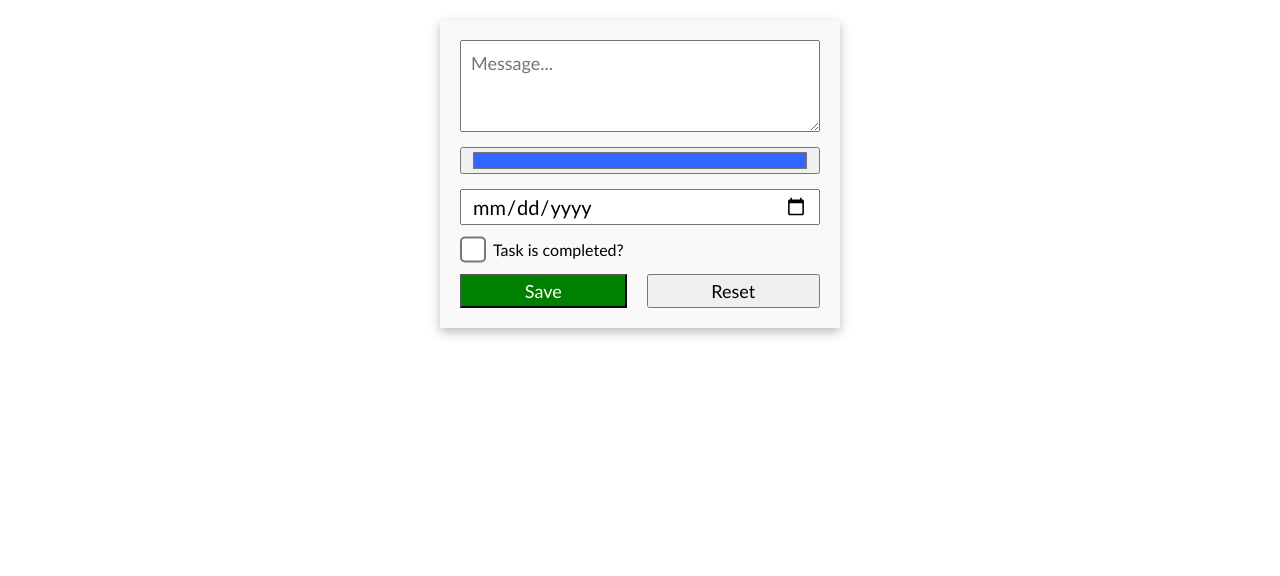
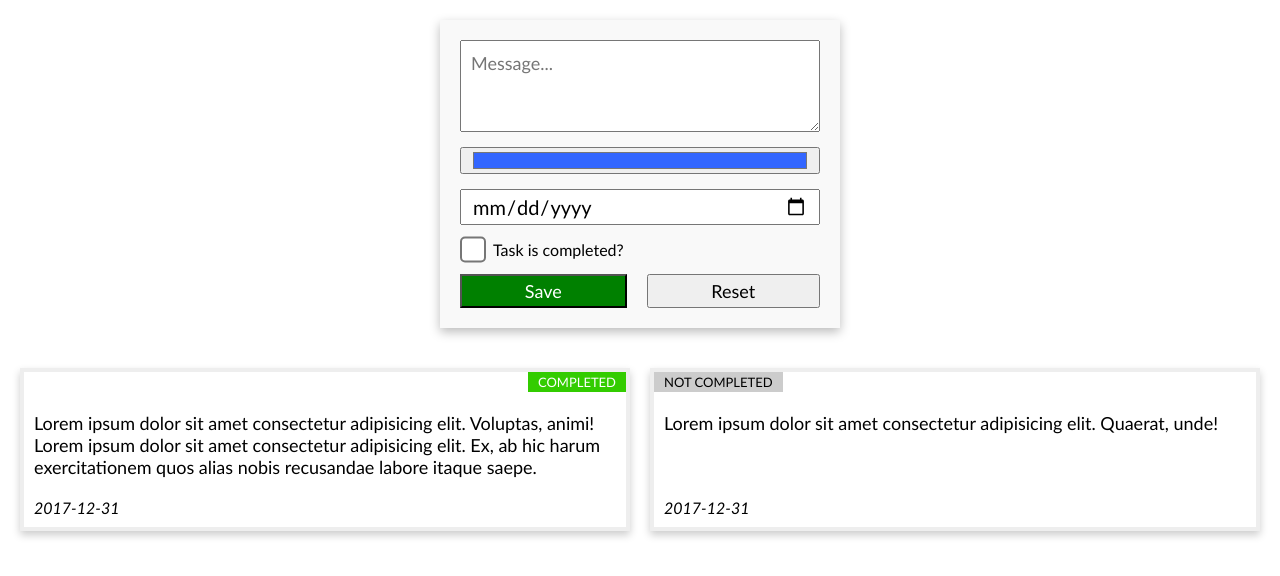
Before and after one commit to front-end-by-rimantas/29a-grupe-todo, a website with bundled scripts: page index.html in a window 1280 px wide. Built offline with nearby package versions, Linux system fonts and the light colour scheme.

Commit message:
badges edition 1

```diff
--- a/css/components/todo.css
+++ b/css/components/todo.css
@@ -13,6 +13,8 @@
   border: 4px solid #eee;
 }
 .card > .badge {
+  /* display: inline-block; */ /* [OPTIONAL] */
+  width: fit-content; /* auto or 100% would span to full width */
   display: inline-block;
   padding: 2px 10px;
   background-color: #ccc;
@@ -20,6 +22,7 @@
   text-transform: uppercase;
 }
 .card > .badge.completed {
+  margin-left: auto; /* 0 auto; for centering [LESS COMMON] */
   background-color: #3c0;
   color: #fff;
 }
--- a/index.html
+++ b/index.html
@@ -11,7 +11,7 @@
 
 <body>
 
-    <!-- <div class="list">
+     <div class="list">
         <div class="card" style="border-color: #eee;">
             <span class="badge completed">Completed</span>
             <p class="message">Lorem ipsum dolor sit amet consectetur adipisicing elit. Voluptas, animi! Lorem ipsum dolor sit amet consectetur adipisicing elit. Ex, ab hic harum exercitationem quos alias nobis recusandae labore itaque saepe.</p>
@@ -22,7 +22,7 @@
             <p class="message">Lorem ipsum dolor sit amet consectetur adipisicing elit. Quaerat, unde!</p>
             <p class="deadline">2017-12-31</p>
         </div>
-    </div> -->
+    </div>
 
     <script src="./js/main.js" type="module" defer></script>
 </body>
```
